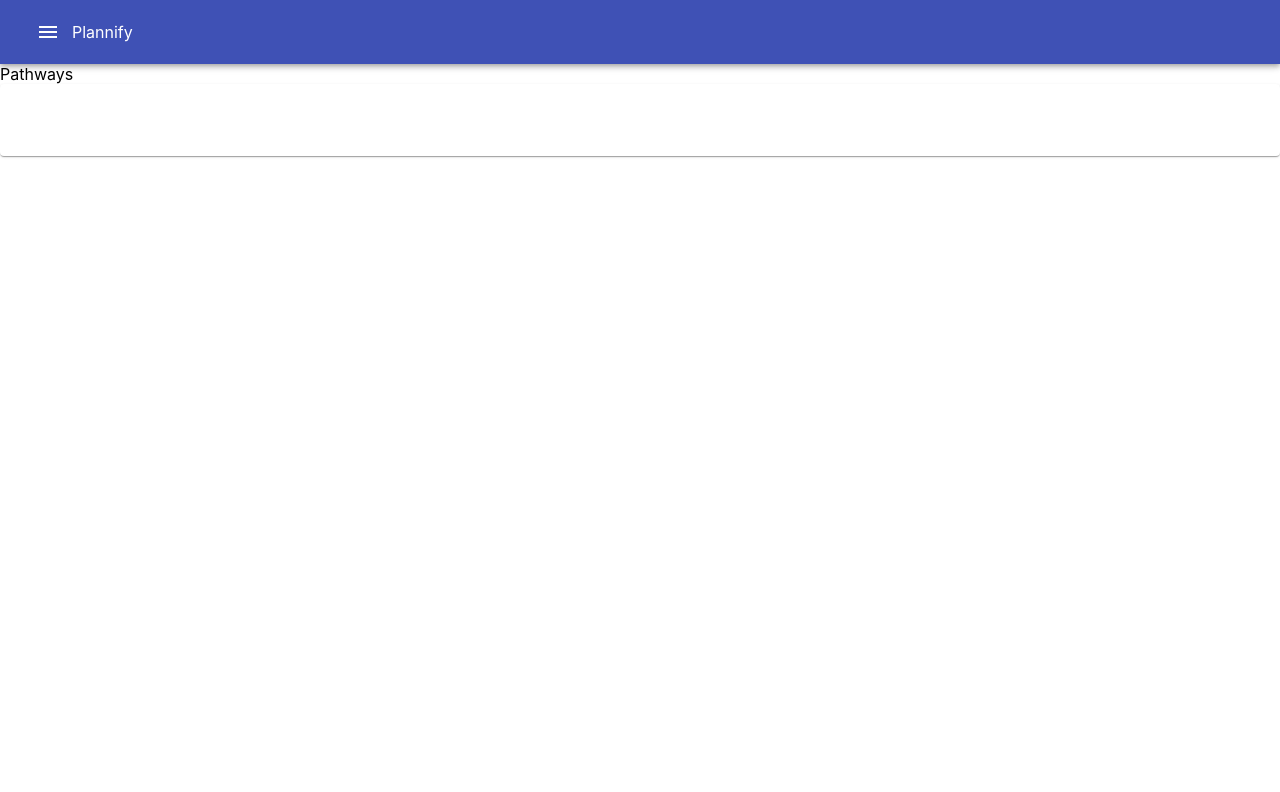
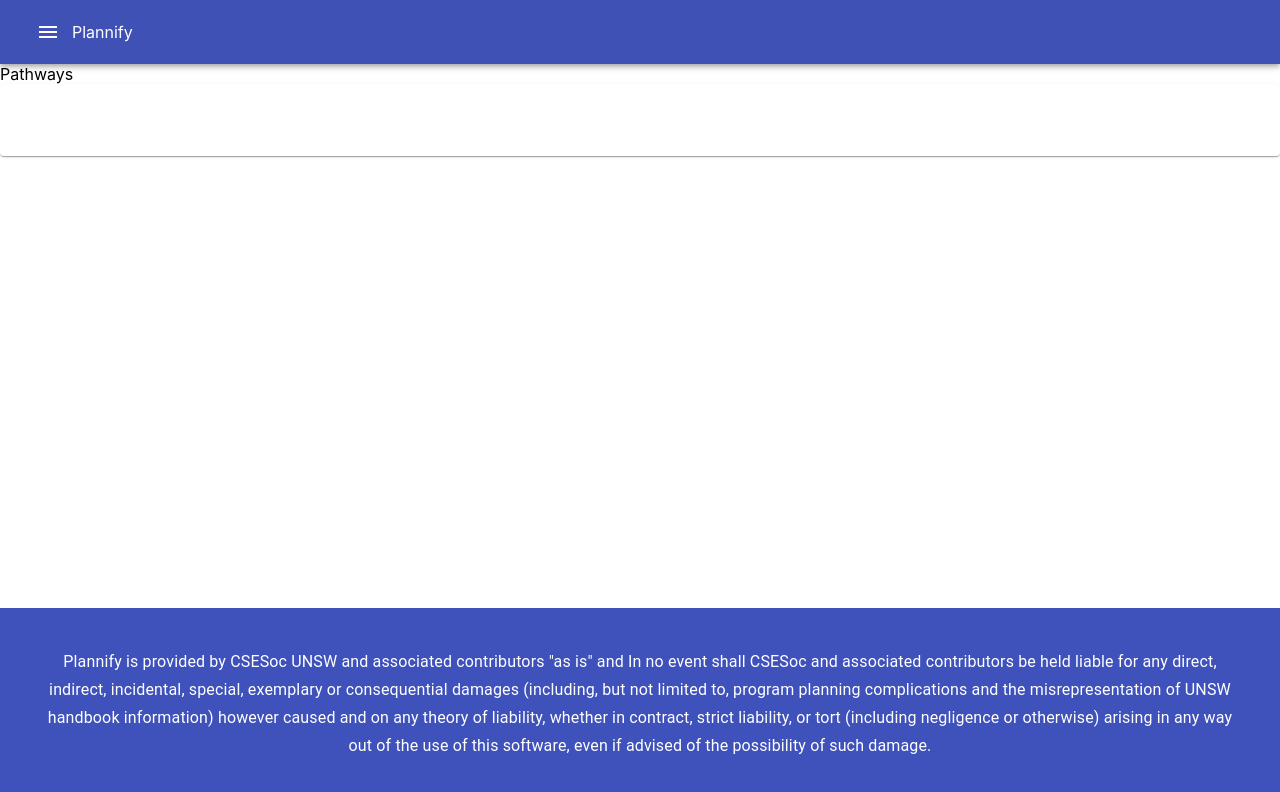
Before and after one commit to csesoc/degree-planner, a React (Create React App) app in the folder client/: page /pathways in a window 1280 px wide. Shown: the top 792 px of the page. Built offline with nearby package versions, Linux system fonts and the light colour scheme.

Commit message:
Extra css to anchor footer to bottom of the page, added footer to pathways

```diff
--- a/client/src/components/common/Footer.js
+++ b/client/src/components/common/Footer.js
@@ -9,7 +9,11 @@ const useStyles = makeStyles(theme => ({
     footer: {
         backgroundColor: '#3F51BA',
         color: COLORS.WHITE,
-        padding: theme.spacing(6),
+        padding: theme.spacing(5),
+        overflow: 'hidden',
+        left: 0,
+        bottom: 0,
+        position: 'absolute'
     }
   }));
 
--- a/client/src/components/pathways/Pathways.js
+++ b/client/src/components/pathways/Pathways.js
@@ -1,6 +1,7 @@
 import React from 'react';
 import Typography from '@material-ui/core/Typography';
 import NavBar from '../common/NavBar';
+import Footer from '../common/Footer';
 import Course from './Course';
 import { makeStyles } from '@material-ui/core/styles';
 
@@ -22,6 +23,7 @@ export default function Pathways() {
           Pathways
           <Course/>
         </Typography>
+        <Footer />
       </div>
     );
 }
```
